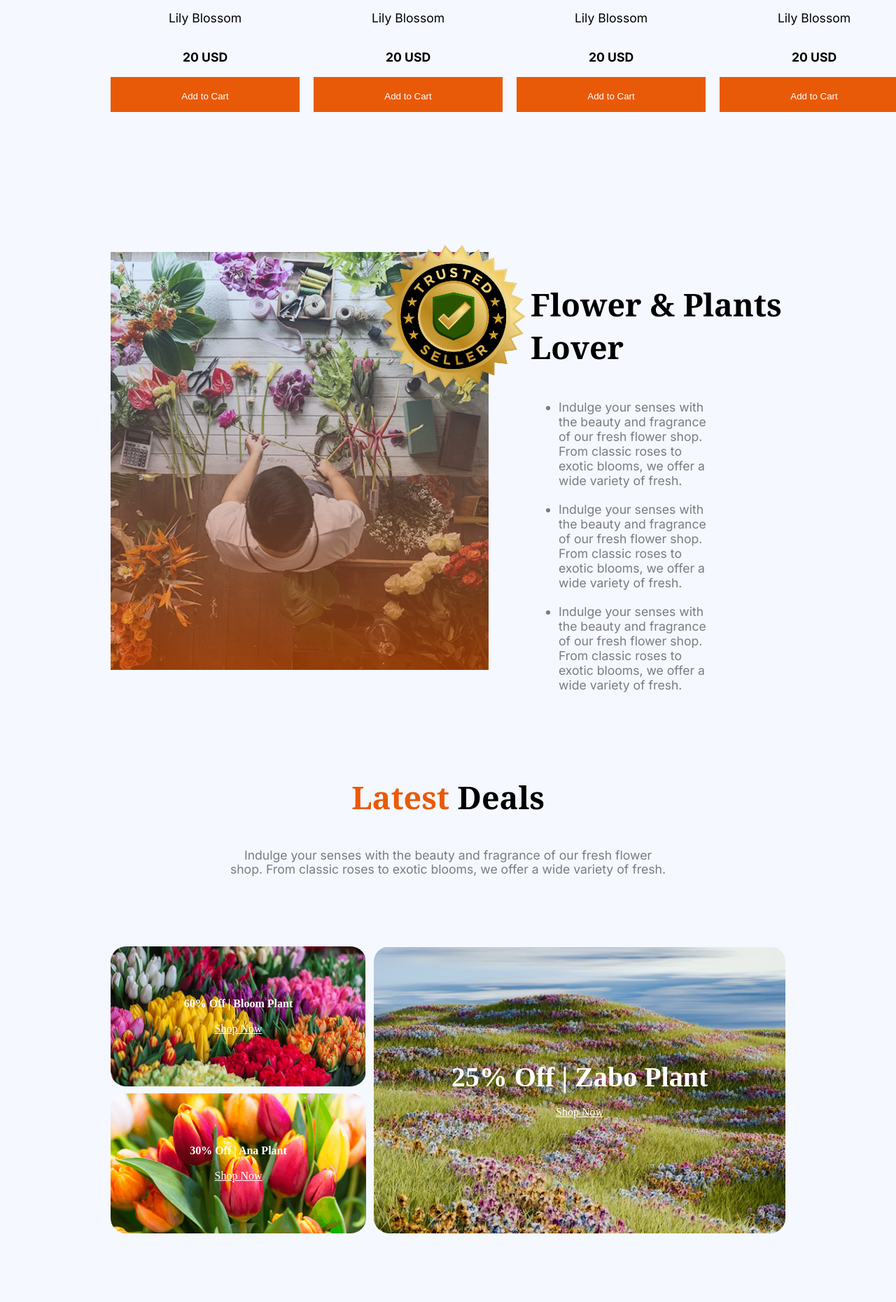
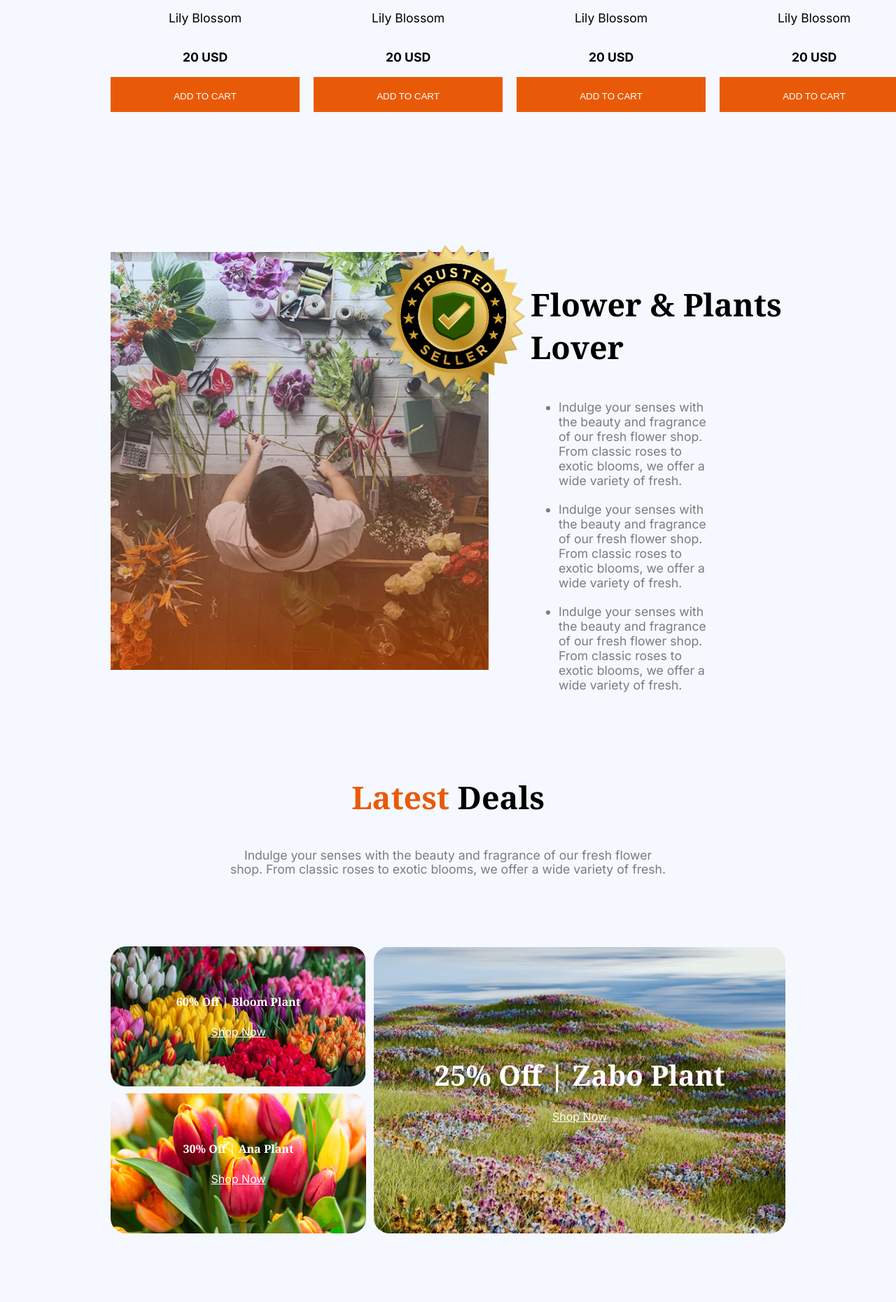
Before and after one commit to rafidizzle/assignment-02, a plain HTML site: page index.html in a window 1280 px wide. Shown: the part 1593-3453 px from the top of the page at 70% size. Drawn offline with Linux system fonts and the light colour scheme.

Commit message:
few changes

```diff
--- a/index.html
+++ b/index.html
@@ -58,7 +58,7 @@
                     <h3 class="inter-font card-title">Lily Blossom</h3>
                     <p class="inter-font card-price">20 USD</p>
                     </div>
-                    <button class="primary-btn card-btn">Add to Cart</button>
+                    <button class="primary-btn card-btn">ADD TO CART</button>
                 </div>
                 <div class="card">
                     <img class="sample-flower-image" src="assets/sample-flower-image.png" alt="flower sample-flower-image">
@@ -66,7 +66,7 @@
                     <h3 class="inter-font card-title">Lily Blossom</h3>
                     <p class="inter-font card-price">20 USD</p>
                     </div>
-                    <button class="primary-btn card-btn">Add to Cart</button>
+                    <button class="primary-btn card-btn">ADD TO CART</button>
                 </div>
                 <div class="card">
                     <img class="sample-flower-image" src="assets/sample-flower-image.png" alt="flower sample-flower-image">
@@ -74,7 +74,7 @@
                     <h3 class="inter-font card-title">Lily Blossom</h3>
                     <p class="inter-font card-price">20 USD</p>
                     </div>
-                    <button class="primary-btn card-btn">Add to Cart</button>
+                    <button class="primary-btn card-btn">ADD TO CART</button>
                 </div>
                 <div class="card">
                     <img class="sample-flower-image" src="assets/sample-flower-image.png" alt="flower sample-flower-image">
@@ -82,7 +82,7 @@
                     <h3 class="inter-font card-title">Lily Blossom</h3>
                     <p class="inter-font card-price">20 USD</p>
                     </div>
-                    <button class="primary-btn card-btn">Add to Cart</button>
+                    <button class="primary-btn card-btn">ADD TO CART</button>
                 </div>
                 <div class="card">
                     <img class="sample-flower-image" src="assets/sample-flower-image.png" alt="flower sample-flower-image">
@@ -90,7 +90,7 @@
                     <h3 class="inter-font card-title">Lily Blossom</h3>
                     <p class="inter-font card-price">20 USD</p>
                     </div>
-                    <button class="primary-btn card-btn">Add to Cart</button>
+                    <button class="primary-btn card-btn">ADD TO CART</button>
                 </div>
                 <div class="card">
                     <img class="sample-flower-image" src="assets/sample-flower-image.png" alt="flower sample-flower-image">
@@ -98,7 +98,7 @@
                     <h3 class="inter-font card-title">Lily Blossom</h3>
                     <p class="inter-font card-price">20 USD</p>
                     </div>
-                    <button class="primary-btn card-btn">Add to Cart</button>
+                    <button class="primary-btn card-btn">ADD TO CART</button>
                 </div>
                 <div class="card">
                     <img class="sample-flower-image" src="assets/sample-flower-image.png" alt="flower sample-flower-image">
@@ -106,7 +106,7 @@
                     <h3 class="inter-font card-title">Lily Blossom</h3>
                     <p class="inter-font card-price">20 USD</p>
                     </div>
-                    <button class="primary-btn card-btn">Add to Cart</button>
+                    <button class="primary-btn card-btn">ADD TO CART</button>
                 </div>
                 <div class="card">
                     <img class="sample-flower-image" src="assets/sample-flower-image.png" alt="flower sample-flower-image">
@@ -114,7 +114,7 @@
                     <h3 class="inter-font card-title">Lily Blossom</h3>
                     <p class="inter-font card-price">20 USD</p>
                     </div>
-                    <button class="primary-btn card-btn">Add to Cart</button>
+                    <button class="primary-btn card-btn">ADD TO CART</button>
                 </div>
             </div>
         </section>
@@ -150,15 +150,15 @@
         </section>
         <section class="latest-deals-section">
             <div class="latest-deals-column1">
-                <div class="row-inside-column1"> <span class="bold">60% Off | Bloom Plant </span><br>
-                    <a href="">Shop Now</a>
+                <div class="row-inside-column1 noto-serif-font"> <span class="bold">60% Off | Bloom Plant </span><br>
+                    <a href="" class="inter-font">Shop Now</a>
                 </div>
-                <div class="row-inside-column2"><span class="bold">30% Off | Ana  Plant</span> <br>
-                    <a href="">Shop Now</a>
+                <div class="row-inside-column2 noto-serif-font"><span class="bold">30% Off | Ana  Plant</span> <br>
+                    <a href="" class="inter-font">Shop Now</a>
                 </div>
             </div>
-            <div class="latest-deals-column2"><span class="bold zabo">25% Off | Zabo Plant</span>  <br>
-                <a href="">Shop Now</a>
+            <div class="latest-deals-column2 noto-serif-font"><span class="bold zabo">25% Off | Zabo Plant</span>  <br>
+                <a href="" class="inter-font">Shop Now</a>
             </div>
         </section>
         <section class="email-section">
--- a/styles/assignment2.css
+++ b/styles/assignment2.css
@@ -314,6 +314,7 @@ height: 355px;
     max-width: 100%;
     width: 81%;
     margin: auto;
+    margin-top: 50px;
 }
 .footer-para{
     max-width: 60%;
```
